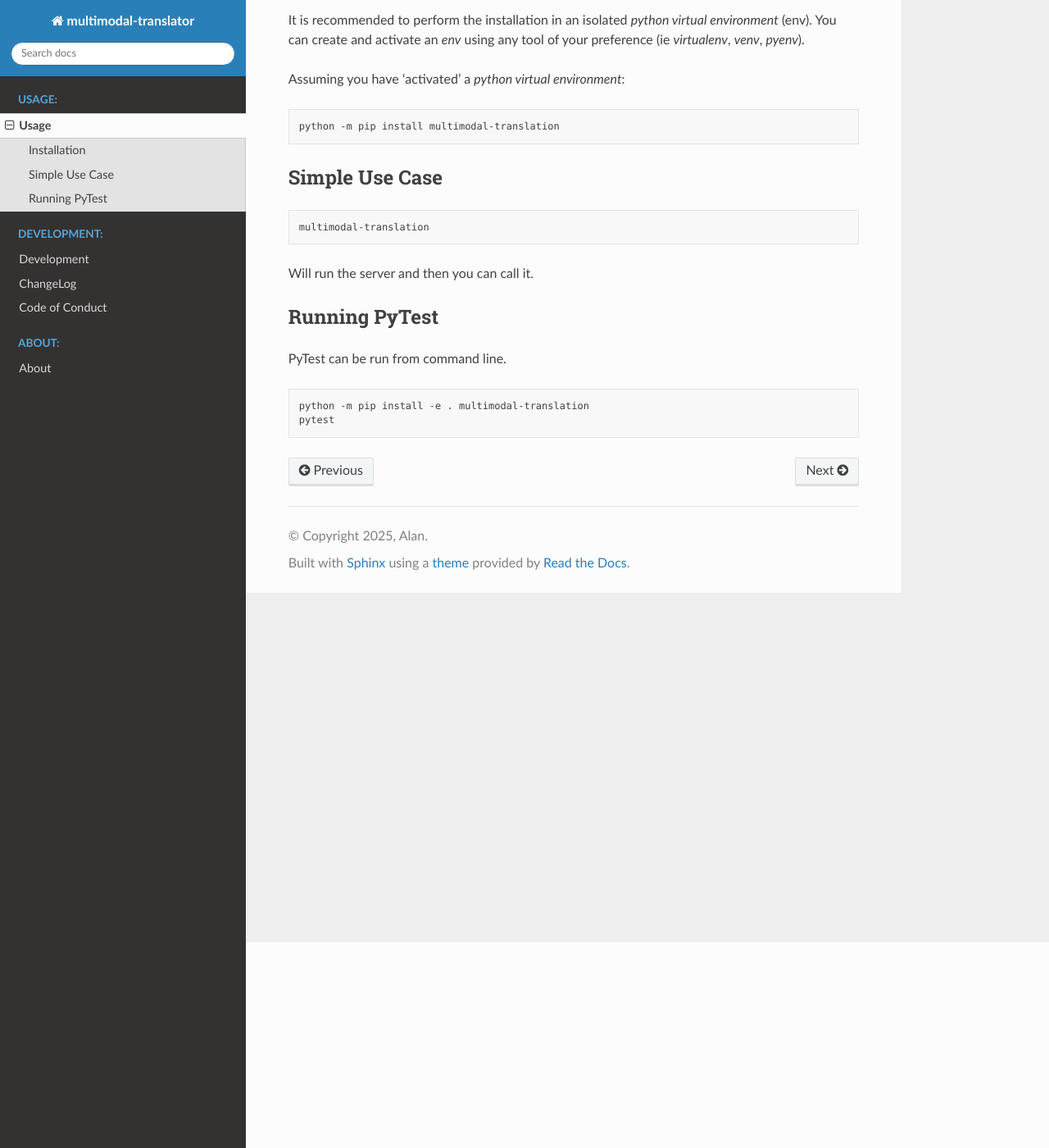
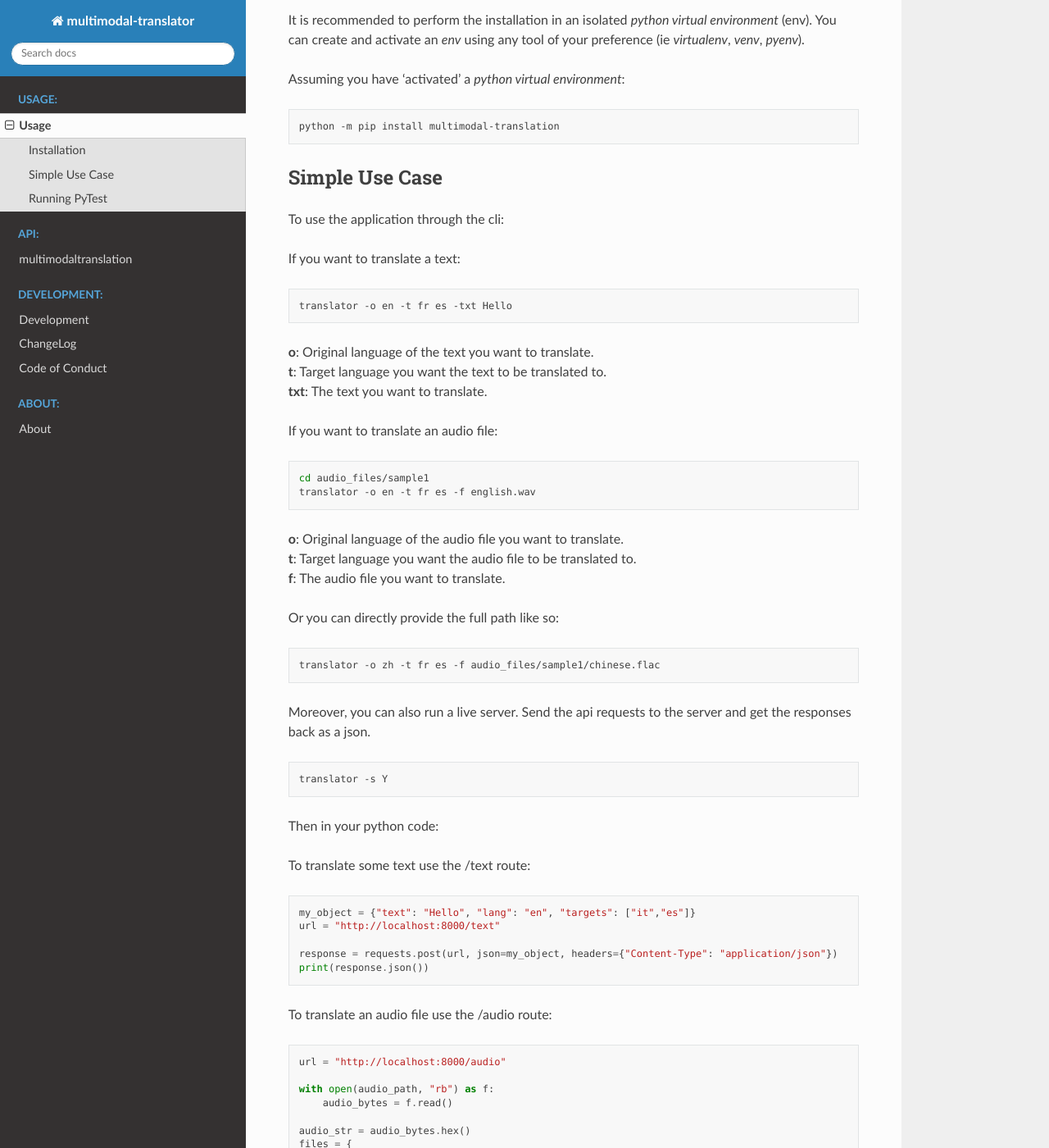
Before and after one commit to Issamricin/multimodal-translation, a Sphinx documentation site: the page built from docs/source/contents/usage.rst, in a window 1280 px wide and 1400 px high, scrolled down 251 px. Shown: the whole window at 82% size. Built offline with Sphinx 7.4.7 and the Read the Docs theme 3.1.0, drawn with Linux system fonts in a browser that asks for light colours; pages that are not in the unit, such as notebooks, are missing from menus; some of the changed text lies outside the part shown.

```diff
--- a/docs/source/api/multimodaltranslation.rst
+++ b/docs/source/api/multimodaltranslation.rst
@@ -11,5 +11,8 @@
 
 .. toctree::
    :maxdepth: 2
+   :caption: API Reference
 
- multimodaltranslation/text
+   multimodaltranslation/audio/translate
+   multimodaltranslation/text/translate
+   multimodaltranslation/server
--- a/docs/source/contents/usage.rst
+++ b/docs/source/contents/usage.rst
@@ -21,12 +21,88 @@
 Simple Use Case
 ---------------
 
+To use the application through the cli:
+
+If you want to translate a text:
+
 .. code-block:: shell
 
-  multimodal-translation
+  translator -o en -t fr es -txt Hello
 
-| Will run the server and then you can call it.
+| **o**: Original language of the text you want to translate.
+| **t**: Target language you want the text to be translated to.
+| **txt**: The text you want to translate.
 
+If you want to translate an audio file:
+
+.. code-block:: shell
+
+  cd audio_files/sample1
+  translator -o en -t fr es -f english.wav
+
+| **o**: Original language of the audio file you want to translate.
+| **t**: Target language you want the audio file to be translated to.
+| **f**: The audio file you want to translate.
+
+Or you can directly provide the full path like so:
+
+.. code-block:: shell
+
+  translator -o zh -t fr es -f audio_files/sample1/chinese.flac
+
+Moreover, you can also run a live server. Send the api requests to the server and get the responses back as a json.
+
+.. code-block:: shell
+
+  translator -s Y
+
+Then in your python code:
+
+To translate some text use the /text route:
+
+.. code-block:: python
+
+    my_object = {"text": "Hello", "lang": "en", "targets": ["it","es"]}
+    url = "http://localhost:8000/text"
+
+    response = requests.post(url, json=my_object, headers={"Content-Type": "application/json"})
+    print(response.json())
+
+To translate an audio file use the /audio route:
+
+.. code-block:: python
+
+    url = "http://localhost:8000/audio"
+
+    with open(audio_path, "rb") as f:
+        audio_bytes = f.read()
+
+    audio_str = audio_bytes.hex()
+    files = {
+        "audio": audio_str,
+        "lang":"en",
+        "targets": ["fr","es"]
+    }
+
+    response = requests.post(url, json=files)
+    print(response.text)
+
+Note: Make sure you convert the audio file to bytes and then **encode them using .hex()** before sending them.
+
+Then response will come as following:
+
+.. code-block:: shell
+
+    [{'text': 'bonjour', 'lang': 'fr'}, {'text': '哈啰', 'lang': 'zh'}]
+
+
+Available languages for now:
+
+- en "english"
+- fr "french"
+- it "italian"
+- es "spanish"
+- zh "chinese"
 
 --------------
 Running PyTest
--- a/docs/source/index.rst
+++ b/docs/source/index.rst
@@ -20,7 +20,7 @@
    :maxdepth: 2
    :caption: API:
 
-   api/
+   api/multimodaltranslation
 
 
 
--- a/src/multimodaltranslation/__init__.py
+++ b/src/multimodaltranslation/__init__.py
@@ -1,9 +1,6 @@
 """
 
-| **Multimodal Translator**, a *Python Package*  which deals with different media translation from text, audio to video; one language to many languages
-| AI is used to make better translation accuracy
-
-|
+| **Multimodal Translator**, a *Python Package*  which deals with different media translation from text and audio; one language to many languages
 
 """
 
```
Also changed, not shown: other parts of docs/source/api/multimodaltranslation.rst (+1 -1 lines), docs/source/api/multimodaltranslation/audio/translate.rst (added, +10 -0 lines), docs/source/api/multimodaltranslation/server.rst (added, +7 -0 lines), docs/source/api/multimodaltranslation/text/translate.rst (renamed from docs/source/api/multimodaltranslation/text.rst, +0 -10 lines), 8 other files.
